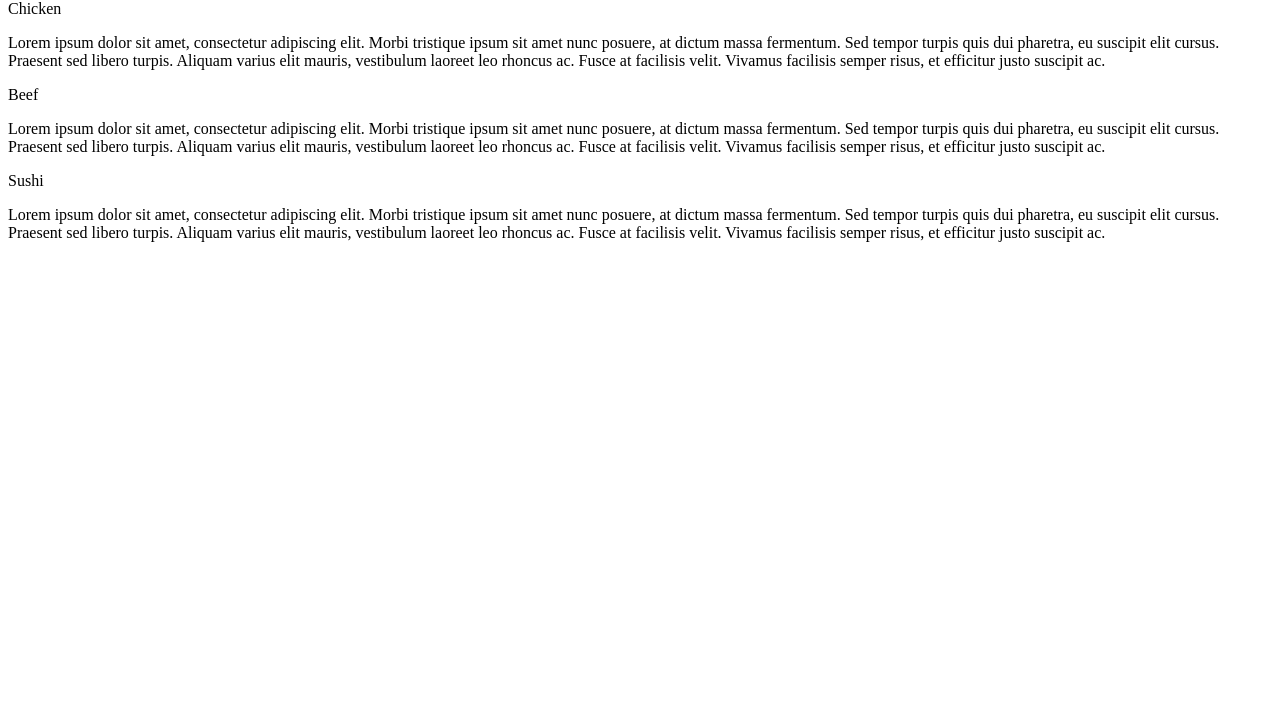
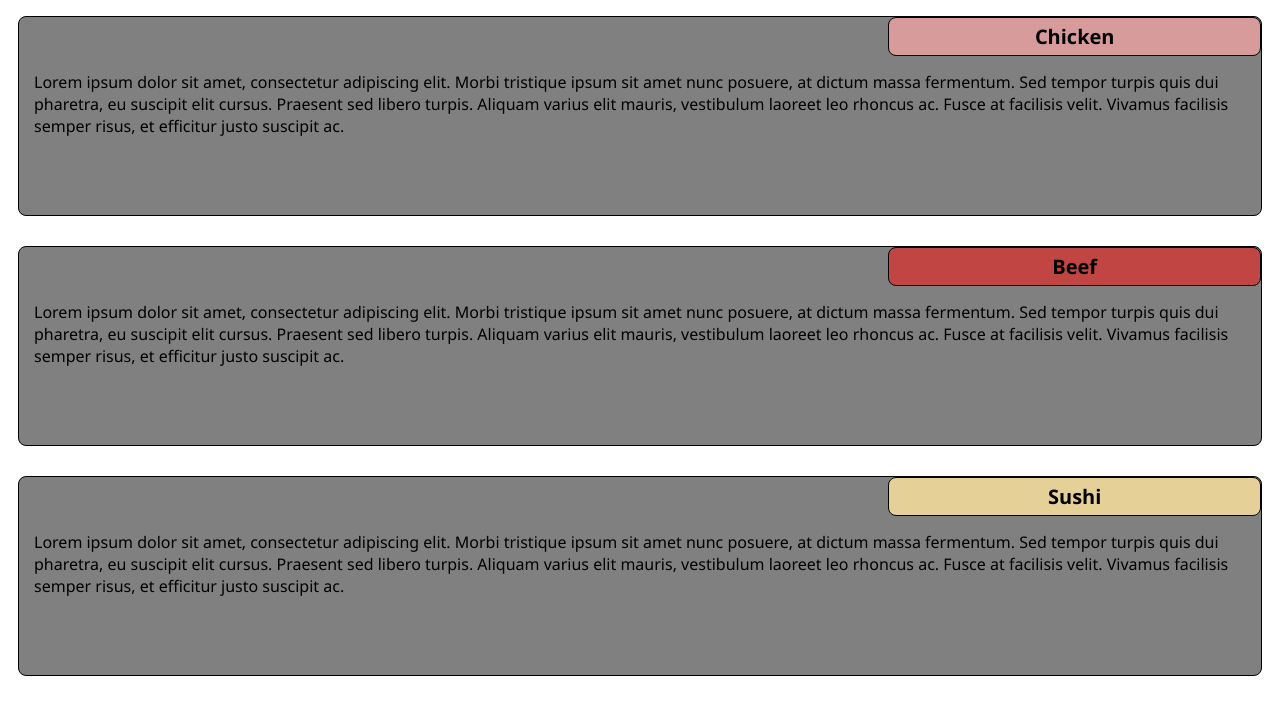
Before and after one commit to vidyasrikodali/module2-solution, a plain HTML site: page index.html in a window 1280 px wide. Shown: the part 80-800 px from the top of the page. Drawn offline with Linux system fonts and the light colour scheme.

Commit message:
Update index.html

```diff
--- a/index.html
+++ b/index.html
@@ -5,7 +5,7 @@
 
     <meta name="viewport" content="width=device-width, initial-scale=1">
 
-    <link rel="stylesheet" type="text/css" href="css/module2-solution-css.css">
+    <link rel="stylesheet" type="text/css" href="css/module_2.css">
     <title>Module 2 Solution</title>
 </head>
 <body>
```
